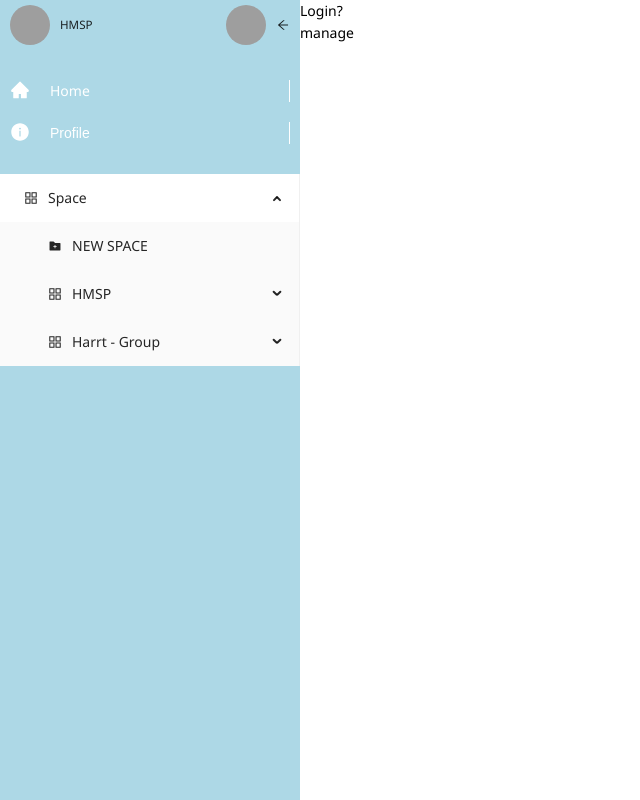
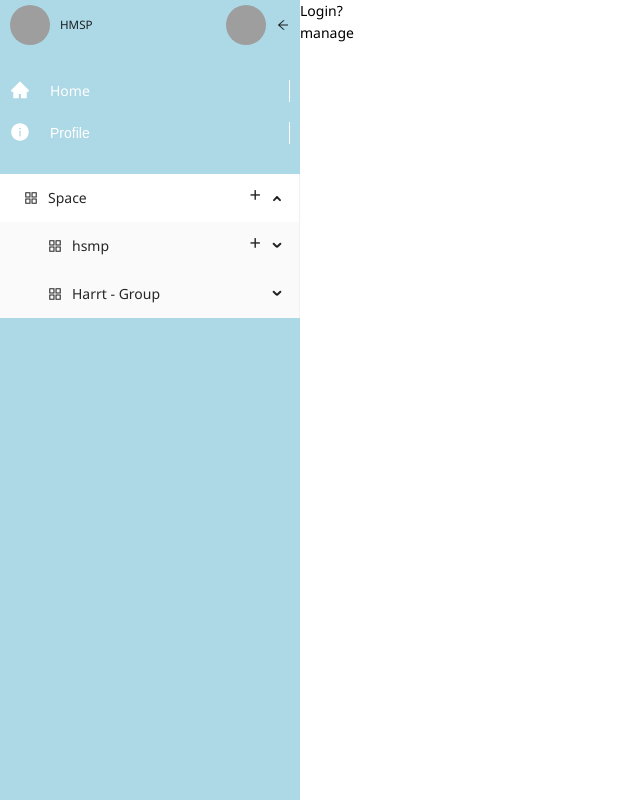
Before and after one commit to HMSP-International/tool-management-FE, a React (Create React App) app: page / in a window 1280 px wide. Shown: the whole page, without its empty margins (0-640 px from the left). Built offline with nearby package versions, Linux system fonts and the light colour scheme; grey boxes are pictures that could not be loaded.

Commit message:
create list modal 40%

```diff
--- a/src/components/features/boardTask/boardTask.tsx
+++ b/src/components/features/boardTask/boardTask.tsx
@@ -42,11 +42,11 @@ export const columnsFromBe: ITaskList = {
 			name: 'Review',
 			items: [],
 		},
-	// '4':
-	// 	{
-	// 		name: 'Done',
-	// 		items: [],
-	// 	},
+	'4':
+		{
+			name: 'Done',
+			items: [],
+		},
 };
 
 const BoardTask: React.FC = () => {
--- a/src/components/features/boardTask/taskDetail/taskDetail.tsx
+++ b/src/components/features/boardTask/taskDetail/taskDetail.tsx
@@ -93,10 +93,8 @@ const TaskDetail: React.FC<IProps> = ({ hidden, setHidden }) => {
 
 				<div className='task-detail__assign'>
 					<div className='task-detail__assign__list-selection'>
-						<select name='list'>
-							<option value='todo' selected>
-								To Do
-							</option>
+						<select name='list' defaultValue='todo'>
+							<option value='todo'>To Do</option>
 							<option value='doing'>Doing</option>
 							<option value='review'>Review</option>
 							<option value='done'>Done</option>
@@ -134,9 +132,9 @@ const TaskDetail: React.FC<IProps> = ({ hidden, setHidden }) => {
 						</div>
 					</div>
 
-					<div className="task-detail__assign__timestamp">
-						<div className="created">Created 2 days ago</div>
-						<div className="updated">Updated 1 hour ago</div>
+					<div className='task-detail__assign__timestamp'>
+						<div className='created'>Created 2 days ago</div>
+						<div className='updated'>Updated 1 hour ago</div>
 					</div>
 				</div>
 			</section>
--- a/src/components/features/boardTask/workSpace/workSpace.tsx
+++ b/src/components/features/boardTask/workSpace/workSpace.tsx
@@ -1,8 +1,9 @@
-import React, { memo } from 'react';
+import React, { memo, useState } from 'react';
 
 // 3rd Components
 import { DragDropContext, Droppable } from 'react-beautiful-dnd';
 import List from '../taskList/taskList';
+import TaskDetail from '../taskDetail/taskDetail';
 
 // Styled Components
 import { WorkSpaceStyled } from './workSpace.styled';
@@ -16,7 +17,10 @@ interface IProps {
 }
 
 const WorkSpace: React.FC<IProps> = ({ columns, onDragEnd }) => {
+	const [ isshowDetailTask, setIsShowDetailTask ] = useState(false);
+
 	return (
+		<React.Fragment>
 			<WorkSpaceStyled className='workspace'>
 				<section className='workspace__header'>
 					<div className='workspace__header__tree'>Projects / Management Tool</div>
@@ -67,7 +71,12 @@ const WorkSpace: React.FC<IProps> = ({ columns, onDragEnd }) => {
 												</div>
 												<div className='wrap-list__title__right'>
 													<div className='wrap-list__title__right__icon'>
-													<i>+</i>
+														<i
+															onClick={() =>
+																setIsShowDetailTask(true)}
+														>
+															+
+														</i>
 													</div>
 												</div>
 											</div>
@@ -84,6 +93,9 @@ const WorkSpace: React.FC<IProps> = ({ columns, onDragEnd }) => {
 					</DragDropContext>
 				</section>
 			</WorkSpaceStyled>
+
+			<TaskDetail hidden={isshowDetailTask} setHidden={setIsShowDetailTask} />
+		</React.Fragment>
 	);
 };
 
--- /dev/null
+++ b/src/components/shared/menu/modals/listModal.styled.ts
@@ -0,0 +1,49 @@
+import styled from 'styled-components';
+import { Modal } from 'antd';
+
+export const ListModalStyled = styled(Modal)`
+    padding: 0;
+
+    .list-modal__header{
+        display: flex;
+        align-items: center;
+        justify-content: space-between;
+
+        &__title{
+            font-weight: 600;
+            font-size: ${props => props.theme.fontSize.normal2};
+        }
+
+        &__close{
+            font-weight: 500;
+            font-size: ${props => props.theme.fontSize.normal3};
+            cursor: pointer;
+
+            transition: transform 0.3s ease-in-out;
+
+            &:hover{
+                transform: rotate(90deg);
+            }
+        }
+    }
+
+    .list-modal__container{
+        height: auto;
+        width: 100%;
+        padding: 30px;
+    }
+
+    .ant-modal-close-x {
+        display: none;
+    }
+
+    .ant-modal-content{
+        border-radius: 10px;
+        height: auto;
+    }
+
+    .ant-modal-body{
+        padding: 0;
+        height: auto;
+    }
+`;
--- /dev/null
+++ b/src/components/shared/menu/modals/listModal.tsx
@@ -0,0 +1,40 @@
+import React from 'react';
+
+// Styled Components
+import { ListModalStyled } from './listModal.styled';
+
+interface IProps {
+	hidden: boolean;
+	setHidden(value: boolean): void;
+	onSubmit(): void;
+}
+
+const ShareModal: React.FC<IProps> = ({ hidden, setHidden, onSubmit }) => {
+	return (
+		<ListModalStyled
+			centered
+			visible={hidden}
+			footer={null}
+			className='modal__list-modal'
+			onCancel={() => setHidden(false)}
+			width={650}
+		>
+			<div className='list-modal__container'>
+				<div className='list-modal__header'>
+					<div className='list-modal__header__title'>Create List</div>
+					<div className='list-modal__header__close' onClick={() => setHidden(false)}>
+						X
+					</div>
+				</div>
+				<div className='list-modal__body'>
+					<div className='list-modal__body__input'>
+						<label htmlFor='list'>List Name</label>
+						<input type='text' name='list' />
+					</div>
+				</div>
+			</div>
+		</ListModalStyled>
+	);
+};
+
+export default ShareModal;
--- a/src/components/shared/menu/modals/shareModal.tsx
+++ b/src/components/shared/menu/modals/shareModal.tsx
@@ -1,4 +1,4 @@
-import React, { useState, useRef } from 'react';
+import React from 'react';
 
 // Styled Components
 import { ShareModalStyled } from './shareModal.styled';
--- a/src/components/shared/menu/modals/workSpaceModal.styled.ts
+++ b/src/components/shared/menu/modals/workSpaceModal.styled.ts
@@ -61,7 +61,7 @@ export const WorkSpaceModalStyled = styled(Modal)`
 
     .modal__work-space-modal__title{
         text-align: center;
-        font-size: ${props => props.theme.fontFamily.submain};
+        font-family: ${props => props.theme.fontFamily.submain};
         font-size: 25px;
         font-weight: 600;
     }
--- a/src/components/shared/menu/space/space.tsx
+++ b/src/components/shared/menu/space/space.tsx
@@ -1,31 +1,12 @@
-import React, { useState } from 'react';
+import React from 'react';
 import { SpaceStyled } from './space.styled';
 import { Menu } from 'antd';
 import { AppstoreOutlined } from '@ant-design/icons';
-import { AiFillFolderAdd } from 'react-icons/ai';
-
-import WorkSpaceModal from '../modals/workSpaceModal';
-import ShareModal from '../modals/shareModal';
+import TitleSubMenu from '../titleSubmenu/titleSubMenu';
 
 const { SubMenu } = Menu;
 
 const Space: React.FC = () => {
-	const [ showSpaceModal, setShowSpaceModal ] = useState(false);
-	const [ showShareModal, setShowShareModal ] = useState(false);
-
-	const handleSubmitSpaceModal = () => {
-		setShowSpaceModal(false);
-		setShowShareModal(true);
-	};
-
-	const handleSubmitShareModal = () => {
-		setShowShareModal(false);
-	};
-	const handleBackShareModal = () => {
-		setShowSpaceModal(true);
-		setShowShareModal(false);
-	};
-
 	return (
 		<React.Fragment>
 			<SpaceStyled>
@@ -37,16 +18,16 @@ const Space: React.FC = () => {
 					inlineCollapsed={false}
 					style={{ transition: 'all 0.3s ease-in-out' }}
 				>
-					<SubMenu key='space' icon={<AppstoreOutlined />} title='Space'>
-						<Menu.Item
-							icon={<AiFillFolderAdd />}
-							key='space__menu__add'
-							onClick={() => setShowSpaceModal(true)}
+					<SubMenu
+						key='space'
+						icon={<AppstoreOutlined />}
+						title={<TitleSubMenu title={'Space'} type={'space'} />}
+					>
+						<SubMenu
+							icon={<AppstoreOutlined />}
+							key='hmsp'
+							title={<TitleSubMenu title={'hsmp'} type={'list'} />}
 						>
-							<div className='space__menu__add'>NEW SPACE</div>
-						</Menu.Item>
-
-						<SubMenu icon={<AppstoreOutlined />} key='hmsp' title='HMSP'>
 							<Menu.Item icon={<AppstoreOutlined />} key='mkt'>
 								Marketing
 							</Menu.Item>
@@ -69,23 +50,6 @@ const Space: React.FC = () => {
 					</SubMenu>
 				</Menu>
 			</SpaceStyled>
-
-			{(showSpaceModal || showShareModal) && (
-				<WorkSpaceModal
-					hidden={showSpaceModal}
-					setHidden={setShowSpaceModal}
-					onSubmit={handleSubmitSpaceModal}
-				/>
-			)}
-
-			{showShareModal && (
-				<ShareModal
-					hidden={showShareModal}
-					setHidden={setShowShareModal}
-					onSubmit={handleSubmitShareModal}
-					onBack={handleBackShareModal}
-				/>
-			)}
 		</React.Fragment>
 	);
 };
--- /dev/null
+++ b/src/components/shared/menu/titleSubmenu/titleSubMenu.styled.tsx
@@ -0,0 +1,13 @@
+import styled from 'styled-components';
+
+export const TitleSubMenuStyled = styled.div`
+	display: flex;
+	justify-content: space-between;
+
+	.submenu__add {
+		font-size: 20px;
+		position: relative;
+		top: -3.3px;
+		right: 5px;
+	}
+`;
--- /dev/null
+++ b/src/components/shared/menu/titleSubmenu/titleSubMenu.tsx
@@ -0,0 +1,81 @@
+import React, { useState } from 'react';
+import { TitleSubMenuStyled } from './titleSubMenu.styled';
+
+import WorkSpaceModal from '../modals/workSpaceModal';
+import ShareModal from '../modals/shareModal';
+import ListModal from '../modals/listModal';
+
+interface IProps {
+	title: string;
+	type: string;
+}
+
+const Header: React.FC<IProps> = ({ title, type }) => {
+	const [ showSpaceModal, setShowSpaceModal ] = useState(false);
+	const [ showShareModal, setShowShareModal ] = useState(false);
+	const [ showListModal, setShowListModal ] = useState(false);
+
+	const handleSubmitSpaceModal = () => {
+		setShowSpaceModal(false);
+		setShowShareModal(true);
+	};
+
+	const handleSubmitShareModal = () => {
+		setShowShareModal(false);
+	};
+	const handleBackShareModal = () => {
+		setShowSpaceModal(true);
+		setShowShareModal(false);
+	};
+
+	const handleSubmitListModal = () => {
+		setShowListModal(false);
+	};
+
+	const handleOpenModel = () => {
+		if (type === 'space') {
+			setShowSpaceModal(true);
+		}
+		else if (type === 'list') {
+			setShowListModal(true);
+		}
+	};
+
+	return (
+		<React.Fragment>
+			<TitleSubMenuStyled className='submenu'>
+				<div className='submenu__title'>{title}</div>
+				<div className='submenu__add' onClick={handleOpenModel}>
+					+
+				</div>
+			</TitleSubMenuStyled>
+
+			{(showSpaceModal || showShareModal) && (
+				<WorkSpaceModal
+					hidden={showSpaceModal}
+					setHidden={setShowSpaceModal}
+					onSubmit={handleSubmitSpaceModal}
+				/>
+			)}
+
+			{showShareModal && (
+				<ShareModal
+					hidden={showShareModal}
+					setHidden={setShowShareModal}
+					onSubmit={handleSubmitShareModal}
+					onBack={handleBackShareModal}
+				/>
+			)}
+
+			{showListModal && (
+				<ListModal
+					hidden={showListModal}
+					setHidden={setShowListModal}
+					onSubmit={handleSubmitListModal}
+				/>
+			)}
+		</React.Fragment>
+	);
+};
+
+export default Header;
```
Lines whose indentation alone changed are shown as unchanged.
